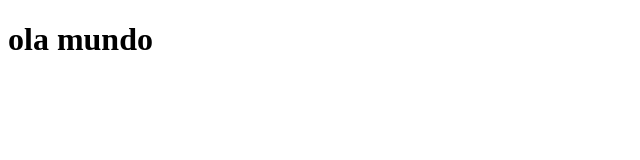
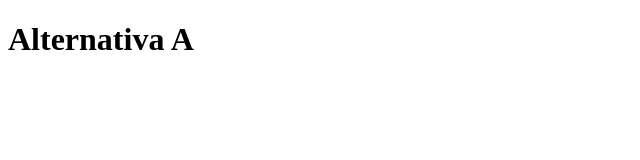
Before and after one commit to jessicaemanuellaaa/git-aula-01, a plain HTML site: page index.html in a window 1280 px wide. Shown: the whole page, without its empty margins (0-640 px from the left). Drawn offline with Linux system fonts and the light colour scheme.

Commit message:
uma nova versao

```diff
--- a/index.html
+++ b/index.html
@@ -6,7 +6,7 @@
     <title>git - aula01</title>
 </head>
 <body>
-    <h1>ola mundo</h1>
+    <h1>Alternativa A</h1>
 
 </body>
 </html>
```
